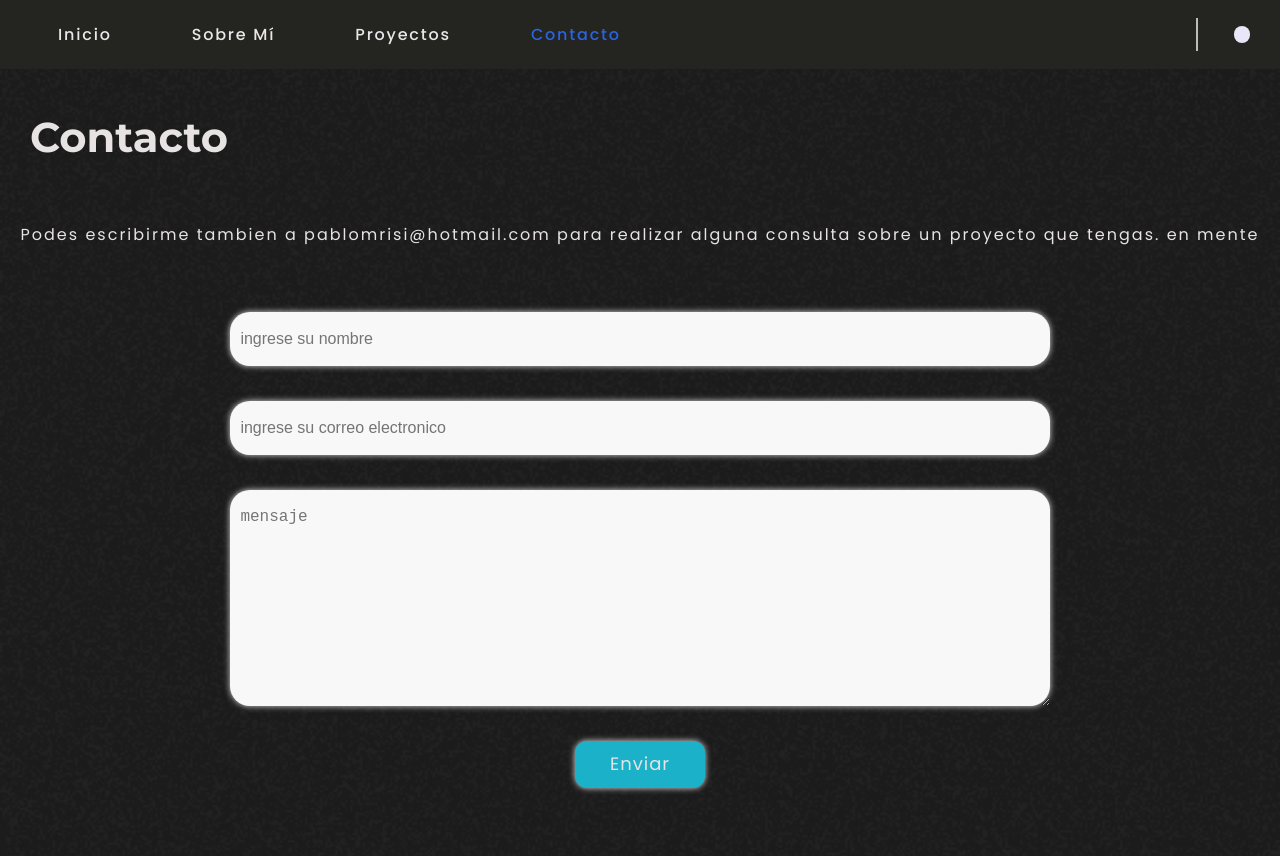
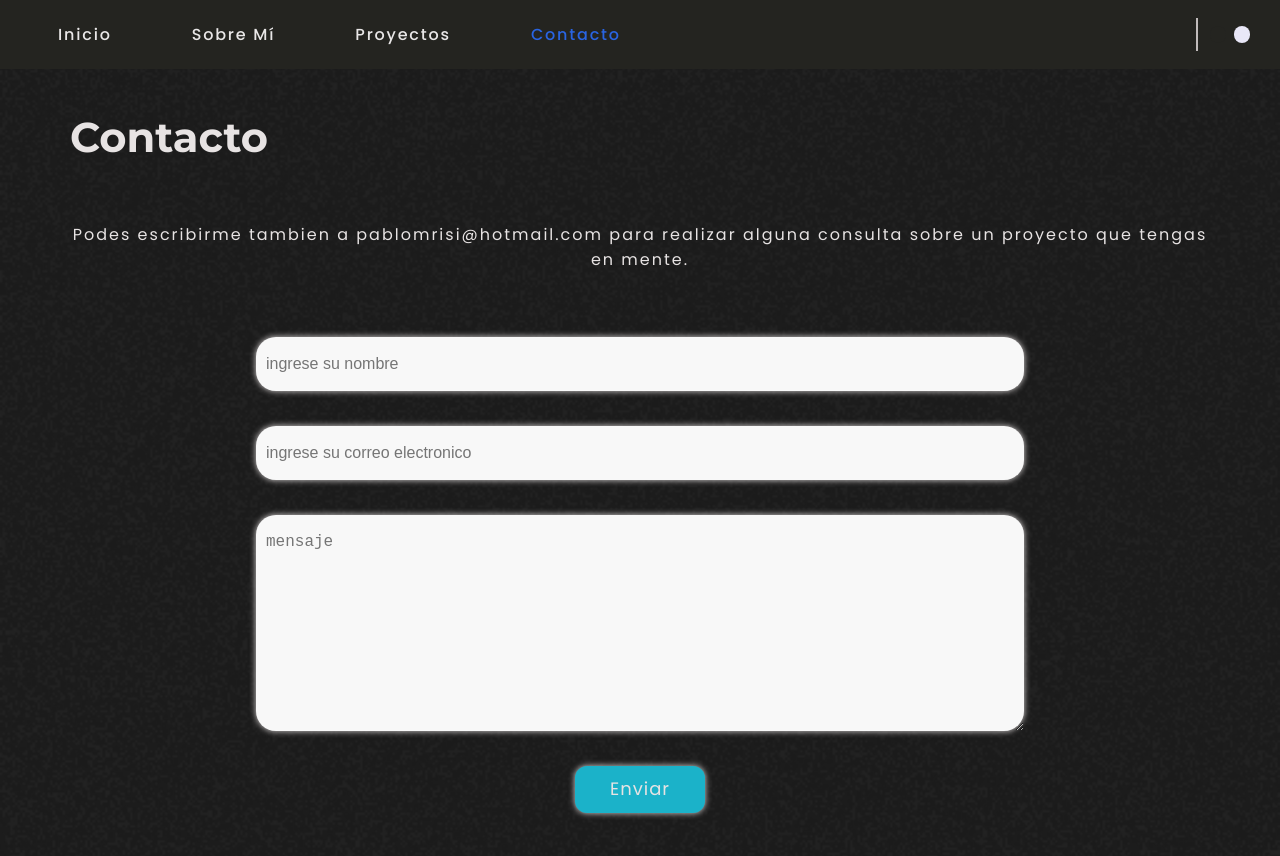
Before and after one commit to risipablo/Portafolio-Original, a React (Vite) app: page /contacto in a window 1280 px wide. Shown: the top 856 px of the page. Built offline with nearby package versions, Linux system fonts and the light colour scheme.

Commit message:
contacto con emails

```diff
--- a/package.json
+++ b/package.json
@@ -10,6 +10,7 @@
     "preview": "vite preview"
   },
   "dependencies": {
+    "@emailjs/browser": "^4.1.0",
     "bootstrap": "^5.3.2",
     "postcss-cli": "^11.0.0",
     "react": "^18.2.0",
--- a/src/components/contacto.css
+++ b/src/components/contacto.css
@@ -3,7 +3,8 @@
     padding: 70px 0px;
     color: #e7e3e3;
     font-family: 'Poppins', sans-serif;
-    margin: 0 auto;
+    max-width: 1200px;
+    margin: auto;
     body.dark &{
         color: #0f0f0e;
     }
--- a/src/components/contacto.jsx
+++ b/src/components/contacto.jsx
@@ -1,30 +1,44 @@
 
 import "./contacto.css";
-import { useForm } from "react-hook-form";
+import  { useRef } from 'react';
+import emailjs from '@emailjs/browser';
 import { ToastContainer, toast } from 'react-toastify';
 import 'react-toastify/dist/ReactToastify.css';
 
-export const Contacto = () => {
+    export const Contacto = () => {
+    const form = useRef();
+    const notify = () => toast.success("¡Su consulta ha sido enviada!");
 
-    const { register, handleSubmit} = useForm();
-    const notify = () => toast("Wow so easy!");
+    const sendEmail = (e) => {
+        e.preventDefault();
 
-    const enviar = (data) => {
-        console.log(data);
-    }
+        emailjs
+        .sendForm('service_jsbhj2c', 'template_ncnlt7f', form.current, {
+            publicKey: '3Aon3ElzUvco9EjAq',
+        })
+        .then(
+            () => {
+            console.log("Correo enviado");
+            form.current.reset();
+            },
+            (error) => {
+            console.log('Error en el envio', error.text);
+            },
+        );
+    };
 
-    return(
+    return (
         <section className="container-contacto">
             <h1> Contacto </h1>
-            <p className="contact">Podes escribirme tambien a pablomrisi@hotmail.com para realizar alguna consulta sobre un proyecto que tengas. en mente  </p>
-            <form className="form" onSubmit={handleSubmit(enviar)}>
-                <input type="text" placeholder="ingrese su nombre" {...register("nombre")} ></input>
-                <input type="email" placeholder="ingrese su correo electronico" {...register("correo")} ></input>
-                <textarea type="text" cols="30" rows="10" placeholder="mensaje" {...register("mensaje")} ></textarea>
-                <button  onClick={notify} className="enviar" type="submit"> Enviar </button>
-                <ToastContainer
+            <p className="contact">Podes escribirme tambien a pablomrisi@hotmail.com para realizar alguna consulta sobre un proyecto que tengas en mente.  </p>
+            <form ref={form} onSubmit={sendEmail}>
+            <input type="text" placeholder="ingrese su nombre" name="user_name" />
+            <input type="email"  placeholder="ingrese su correo electronico" name="user_email" />
+            <textarea type="text" cols="30" rows="10" placeholder="mensaje" name="message" />
+            <button onClick={notify} className="enviar"  type="submit" value="Send" > Enviar </button>
+            <ToastContainer
                     position="top-center"
-                    autoClose={5000}
+                    autoClose={3000}
                     hideProgressBar={false}
                     newestOnTop={false}
                     closeOnClick
@@ -32,9 +46,9 @@ export const Contacto = () => {
                     pauseOnFocusLoss
                     draggable
                     pauseOnHover
-                    theme="light"
+                    theme="dark"
                     />
             </form>
         </section>
-    )
+    );
 }
--- a/src/components/navbar.css
+++ b/src/components/navbar.css
@@ -68,6 +68,9 @@
     .menu a:hover{
         transition: .4s;
         color:#155aeee0;
+        body.dark & {
+            color:#1e5bdffb;
+        }
     }
 
     .menu-icon {
@@ -89,7 +92,7 @@
     .active a {
         color:#2a66e6fb;
         body.dark & {
-            color:#2a66e6fb;
+            color:#1e5bdffb;
         }
     }
 
--- a/src/components/proyectos.css
+++ b/src/components/proyectos.css
@@ -38,7 +38,7 @@
     background-color: #242420;
     transition: transform 0.5s, opacity 0.4s;
     body.dark &{
-        background-color: #c4bdbd;
+        background-color: #dbd7d7;
         border:1px solid #0f0f0e;
     }
 }
```
Also changed, not shown: 1 other file (tests, documents, lock files or other folders).
